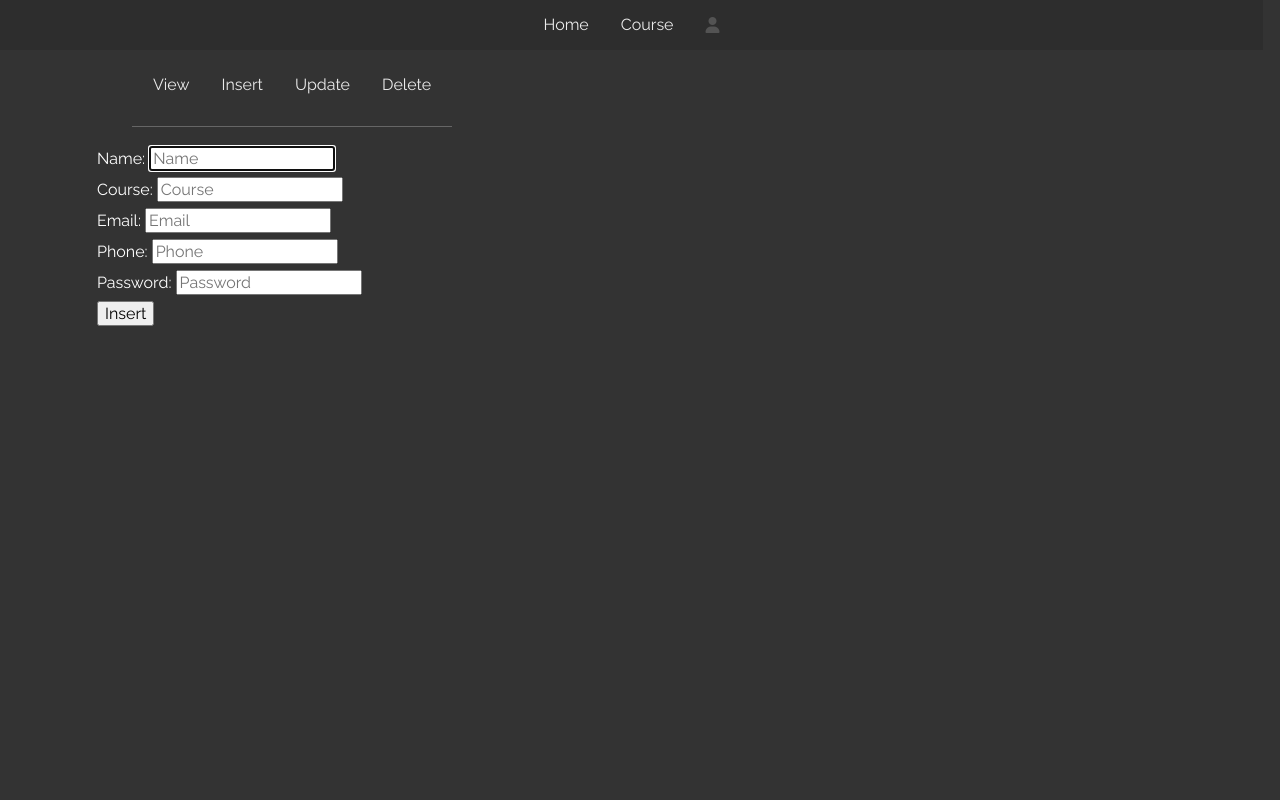
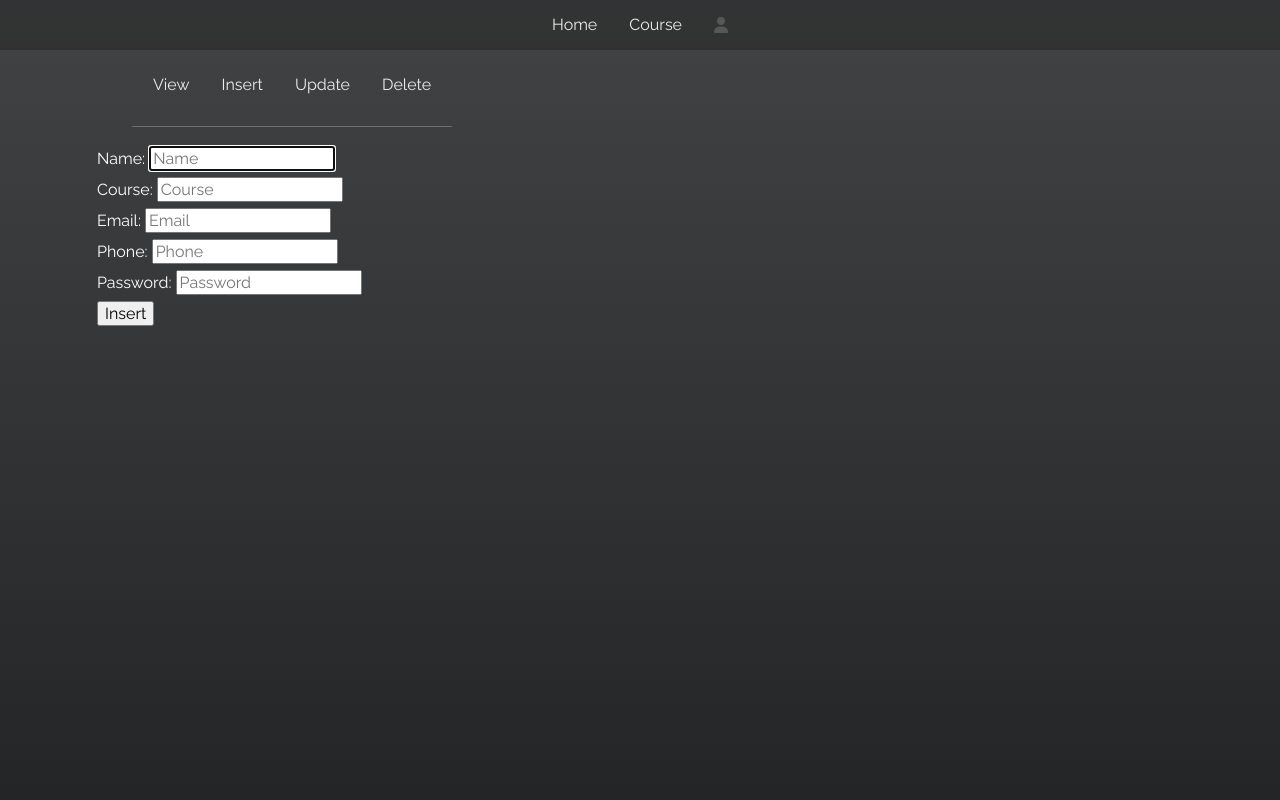
Before and after one commit to ocvb/IAD_Project, a PHP site: page /adminpages/insert.php in a window 1280 px wide. Run offline with PHP 8.4, Linux system fonts and the light colour scheme; some libraries are stand-ins or nearby versions.

Commit message:
update theme

```diff
--- a/account.php
+++ b/account.php
@@ -72,6 +72,7 @@ function td($i) {
       </ul>
    </nav>
 
+   <div class="container-bg">
       <div class="container py-5">
          <div class="navbar">
             <ul class="navbar list-unstyled" id='accountpage'>
@@ -86,7 +87,7 @@ function td($i) {
          </div>
 
          <div class="container d-flex account-details justify-content-center" style="display: none;">
-         <table class="table text-white w-50">
+            <table class="table text-white text-center w-50">
                <tr>
                   <td scope="col">Name</td>
                   <td scope="col">Course</td>
@@ -105,6 +106,7 @@ function td($i) {
             </aside>
          </div>
          <div class="container payload py-5"></div>
+      </div>
    </div>
 
    <footer class="py-5 bg-dark">
--- a/adminpages/insert.php
+++ b/adminpages/insert.php
@@ -35,9 +35,11 @@ if (isset($_POST['insert'])) {
    }
 }
 
-function td($i)
-{
+function td($i) {
    return "<td>$i</td>";
+}
+function th($i) {
+   return "<th scope='row'>$i</th>";
 }
 ?>
 
@@ -59,6 +61,9 @@ function td($i)
          <li class="nav-item"><a class="nav-link" href="../account.php"><i class="fa-solid fa-user"></i></a></li>
       </ul>
    </nav>
+
+   <div class="container-bg">
+
       <div class="container dynamic-table justify-content-center">
          <nav>
             <ul class="nav list-unstyled bg-transparent">
@@ -86,6 +91,7 @@ function td($i)
                   while ($e <= 1) {
                      if (isset($_POST['insert'])) {
                         echo "<tr>" . td($row[$dbarray[0]]) . td($row[$dbarray[1]]) . td($row[$dbarray[2]]) . td($row[$dbarray[3]]) . "</tr>";
+
                         echo mysqli_error($db);
                      }
                      $e++;
@@ -100,6 +106,7 @@ function td($i)
             </form>
          </div>
       </div>
+   </div>
    <!-- Javascript -->
    <script src="https://cdn.jsdelivr.net/npm/bootstrap@5.1.3/dist/js/bootstrap.min.js" integrity="sha384-QJHtvGhmr9XOIpI6YVutG+2QOK9T+ZnN4kzFN1RtK3zEFEIsxhlmWl5/YESvpZ13" crossorigin="anonymous"></script>
    <script src="https://code.jquery.com/jquery-3.6.0.js" integrity="sha256-H+K7U5CnXl1h5ywQfKtSj8PCmoN9aaq30gDh27Xc0jk=" crossorigin="anonymous"></script>
--- a/css/account.css
+++ b/css/account.css
@@ -1,5 +1,12 @@
 .navaddpage {
-   margin-right: 17px;
+  left: 0;
+  right: 0;
+  top: 0;
+}
+#navaddpage {
+  left: 0;
+  right: 0;
+  top: 0;
 }
 
 .account-tabs {
@@ -16,14 +23,29 @@
   top: 80px;
   height: 600px;
 }
+
+.container-bg {
+  background: #232526; /* fallback for old browsers */
+  background: -webkit-linear-gradient(
+    to bottom,
+    #414345,
+    #232526
+  ); /* Chrome 10-25, Safari 5.1-6 */
+  background: linear-gradient(
+    to bottom,
+    #414345,
+    #232526
+  ); /* W3C, IE 10+/ Edge, Firefox 16+, Chrome 26+, Opera 12+, Safari 7+ */
+  height: 100%;
+}
+
 .dynamic-table {
   justify-content: center;
   align-items: center;
   text-align: center;
-
 }
-.dynamic-table nav{
-   margin-top: 60px;
+.dynamic-table nav {
+  padding-top: 60px;
   margin-left: 50px;
 }
 
@@ -31,11 +53,15 @@
   top: 80px;
   height: inherit;
 }
-.nav-link .fa-user{
+.nav-link .fa-user {
   animation: blink 0.6s infinite alternate-reverse;
 }
 
 @keyframes blink {
-   from { color: rgba(255, 255, 255, 0.2);}
-   to { color: #ebbf73;}
+  from {
+    color: rgba(255, 255, 255, 0.2);
   }
+  to {
+    color: #ebbf73;
+  }
+}
```
Also changed, not shown: adminpages/admin.php (+11 -8 lines), adminpages/delete.php (+9 -4 lines), adminpages/update.php (+9 -4 lines). Lines whose indentation alone changed are shown as unchanged.
